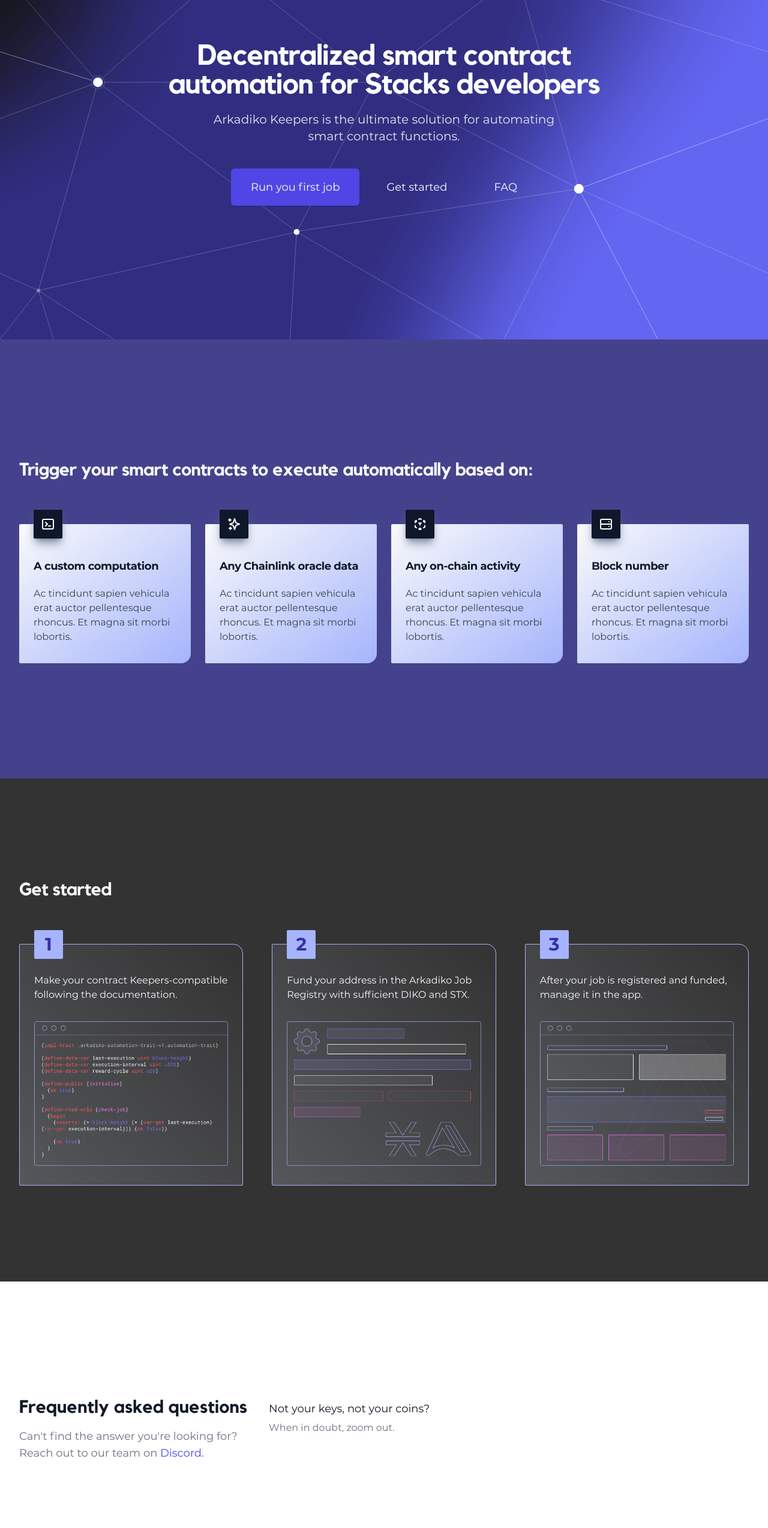
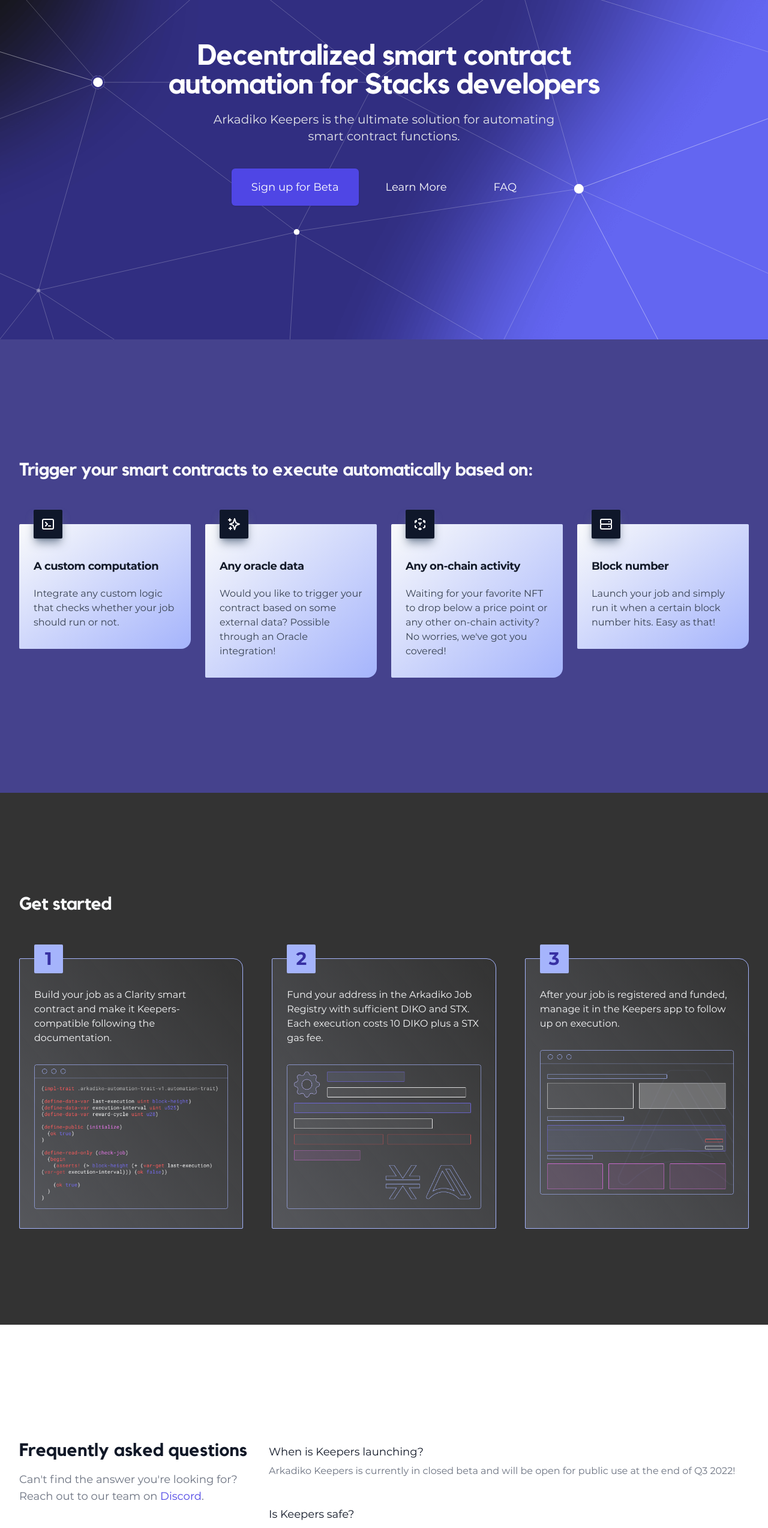
Before and after one commit to arkadiko-dao/keepers-landing, a Next.js app: page / in a window 1280 px wide. Shown: the part 234-2782 px from the top of the page at 60% size. Built offline with nearby package versions, Linux system fonts and the light colour scheme.

Commit message:
misc: update copy

```diff
--- a/components/faq.js
+++ b/components/faq.js
@@ -1,8 +1,20 @@
 const faqs = [
   {
-    question: "Not your keys, not your coins?",
-    answer: "When in doubt, zoom out."
+    question: "When is Keepers launching?",
+    answer: "Arkadiko Keepers is currently in closed beta and will be open for public use at the end of Q3 2022!"
   },
+  {
+    question: "Is Keepers safe?",
+    answer: "The Arkadiko Keepers contracts are currently not audited! However, they have been peer reviewed by several Stacks members. Every job is written by individual people or teams, so you cannot assume that a job is inherently safe."
+  },
+  {
+    question: "What can I do with Arkadiko Keepers?",
+    answer: "You can automate smart contract execution recurringly based on any kind of logic. Whether it is arbitrage, buying an NFT when it drops under a certain price, automatically claiming yield farming rewards or executing some protocol logic... All of it is possible!"
+  },
+  {
+    question: "How do Keepers work?",
+    answer: "You can read full documentation on https://docs.arkadiko.finance/keepers/introduction but in short everyone can deploy a job that should be ran recurringly. Each block that is mined, a network of keepers will check whether your job should be ran or not. If it should be ran, a keeper will execute it and charge your account for the execution."
+  }
 ]
 
 export default function Faq() {
--- a/components/footer.js
+++ b/components/footer.js
@@ -50,6 +50,15 @@
             </div>
           </div>
           <div>
+            <h3 className="text-sm font-semibold tracking-wider text-white uppercase font-headings">Protocol</h3>
+            <ul className="mt-4 space-y-4">
+              <li><a href="https://docs.arkadiko.finance/keepers/introduction" target="_blank" rel="noopener noreferrer" className="text-base text-gray-300 transition duration-300 hover:text-white">Documentation</a></li>
+              <li><a href="https://github.com/arkadiko-dao/arkadiko/blob/master/SECURITY.md" target="_blank" rel="noopener noreferrer" className="text-base text-gray-300 transition duration-300 hover:text-white">Bug Bounty</a></li>
+              <li><a href="https://arkadiko.finance/brand" target="_blank" rel="noopener noreferrer" className="text-base text-gray-300 transition duration-300 hover:text-white">Brand</a></li>
+              <li><a href="https://arkadiko.finance/press-review" target="_blank" rel="noopener noreferrer" className="text-base text-gray-300 transition duration-300 hover:text-white">Press</a></li>
+            </ul>
+          </div>
+          <div>
             <h3 className="text-sm font-semibold tracking-wider text-white uppercase font-headings">Support</h3>
             <ul className="mt-4 space-y-4">
               <li><a href="https://twitter.com/ArkadikoFinance" target="_blank" rel="noopener noreferrer" className="text-base text-gray-300 transition duration-300 hover:text-white">Twitter</a></li>
--- a/components/get-started.js
+++ b/components/get-started.js
@@ -6,15 +6,15 @@
 
 const features = [
   {
-    description: 'Make your contract Keepers-compatible following the documentation.',
+    description: 'Build your job as a Clarity smart contract and make it Keepers-compatible following the documentation.',
     image: contract
   },
   {
-    description: 'Fund your address in the Arkadiko Job Registry with sufficient DIKO and STX.',
+    description: 'Fund your address in the Arkadiko Job Registry with sufficient DIKO and STX. Each execution costs 10 DIKO plus a STX gas fee.',
     image: fund
   },
   {
-    description: 'After your job is registered and funded, manage it in the app.',
+    description: 'After your job is registered and funded, manage it in the Keepers app to follow up on execution.',
     image: manage
   }
 ]
--- a/components/hero.js
+++ b/components/hero.js
@@ -12,15 +12,15 @@
           <div className="mt-10 sm:flex sm:justify-center">
             <div>
               <div className="rounded-md shadow">
-                <a href="https://app.arkadiko.finance" rel="noopener noreferrer" className="flex items-center justify-center w-full px-8 py-3 text-base font-medium text-white bg-indigo-600 border border-transparent rounded-md hover:bg-indigo-700 md:py-4 md:text-lg focus:focus:outline-none focus:ring-2 focus:ring-offset-2 focus:ring-indigo-500">
-                  Run you first job
+                <a href="https://shrl.ink/gYDt" rel="noopener noreferrer" className="flex items-center justify-center w-full px-8 py-3 text-base font-medium text-white bg-indigo-600 border border-transparent rounded-md hover:bg-indigo-700 md:py-4 md:text-lg focus:focus:outline-none focus:ring-2 focus:ring-offset-2 focus:ring-indigo-500">
+                  Sign up for Beta
                 </a>
               </div>
             </div>
 
             <div className="mt-3 rounded-md sm:mt-0 sm:ml-3">
-              <a href="#get-started" className="flex items-center justify-center w-full px-8 py-3 text-base text-white bg-transparent border border-transparent rounded-md hover:bg-transparent hover:border hover:border-gray-50 md:py-4 md:text-lg focus:focus:outline-none focus:ring-2 focus:ring-offset-2 focus:ring-indigo-500">
-                Get started
+              <a href="#triggers" className="flex items-center justify-center w-full px-8 py-3 text-base text-white bg-transparent border border-transparent rounded-md hover:bg-transparent hover:border hover:border-gray-50 md:py-4 md:text-lg focus:focus:outline-none focus:ring-2 focus:ring-offset-2 focus:ring-indigo-500">
+                Learn More
               </a>
             </div>
             <div className="mt-3 rounded-md sm:mt-0 sm:ml-3">
--- a/components/triggers.js
+++ b/components/triggers.js
@@ -8,22 +8,22 @@
 const features = [
   {
     name: 'A custom computation',
-    description: 'Ac tincidunt sapien vehicula erat auctor pellentesque rhoncus. Et magna sit morbi lobortis.',
+    description: 'Integrate any custom logic that checks whether your job should run or not.',
     icon: TerminalIcon,
   },
   {
-    name: 'Any Chainlink oracle data',
-    description: 'Ac tincidunt sapien vehicula erat auctor pellentesque rhoncus. Et magna sit morbi lobortis.',
+    name: 'Any oracle data',
+    description: 'Would you like to trigger your contract based on some external data? Possible through an Oracle integration!',
     icon: SparklesIcon,
   },
   {
     name: 'Any on-chain activity',
-    description: 'Ac tincidunt sapien vehicula erat auctor pellentesque rhoncus. Et magna sit morbi lobortis.',
+    description: "Waiting for your favorite NFT to drop below a price point or any other on-chain activity? No worries, we've got you covered!",
     icon: CubeTransparentIcon,
   },
   {
     name: 'Block number',
-    description: 'Ac tincidunt sapien vehicula erat auctor pellentesque rhoncus. Et magna sit morbi lobortis.',
+    description: 'Launch your job and simply run it when a certain block number hits. Easy as that!',
     icon: ServerIcon,
   }
 ]
```
Also changed, not shown: 1 other file (tests, documents, lock files or other folders).
